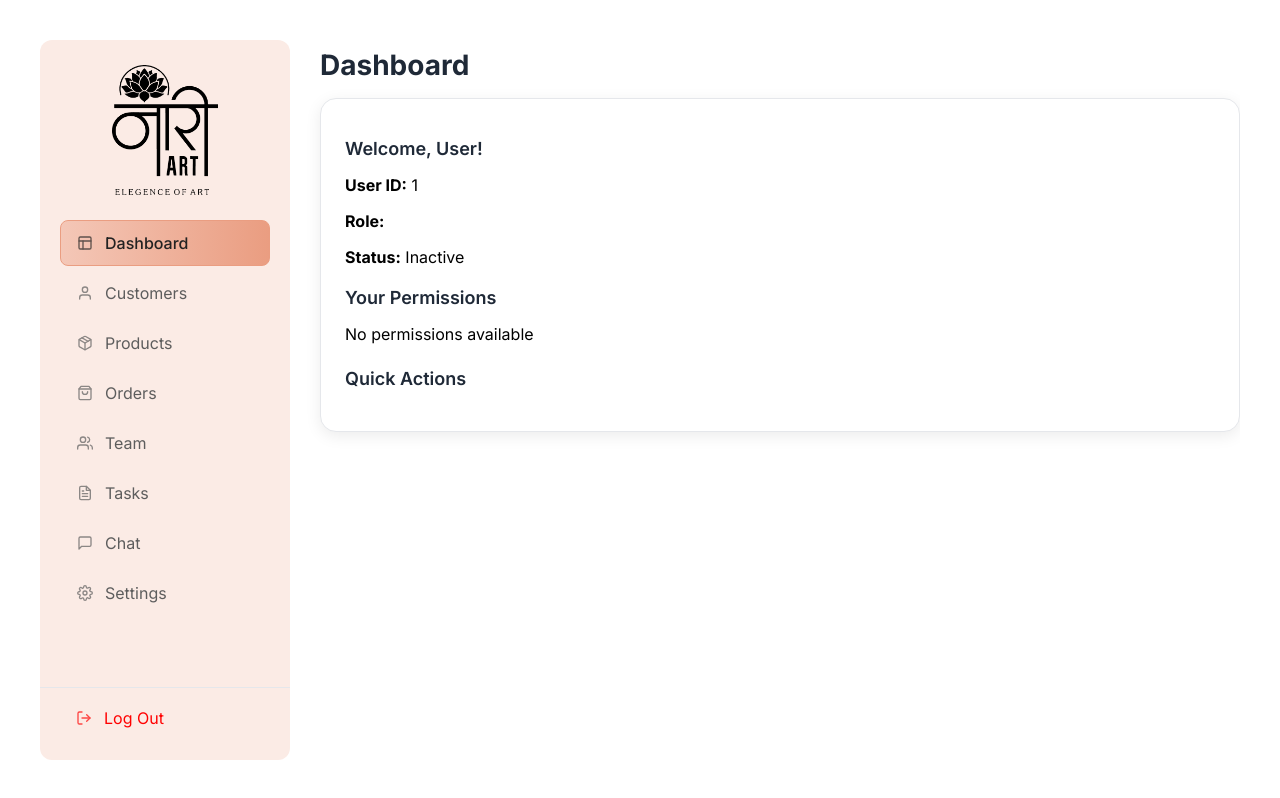
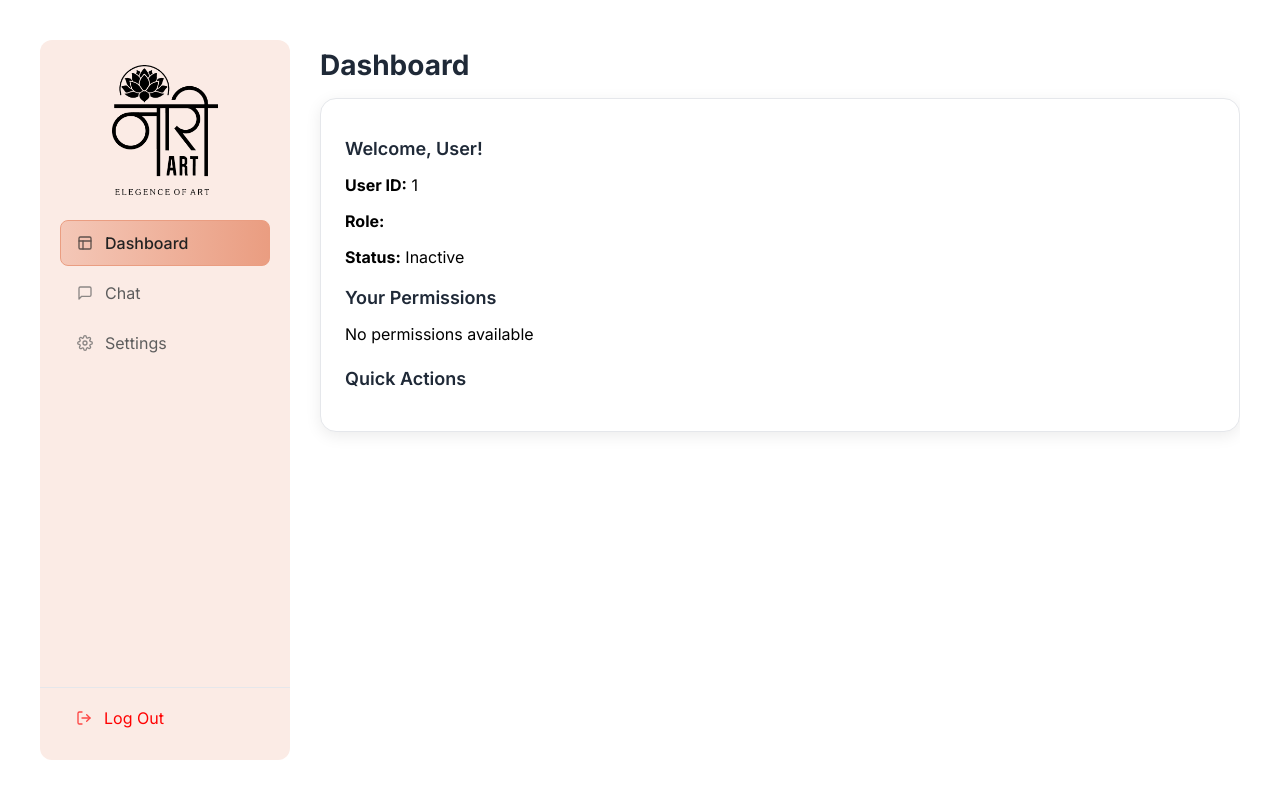
Before and after one commit to jaydip6867/naari, a React (Create React App) app: page /dashboard in a window 1280 px wide. Built offline with nearby package versions, Linux system fonts and the light colour scheme; sample sign-in values are in the browser's storage.

Commit message:
permission wise menu & tabs display

```diff
--- a/src/components/Settings.js
+++ b/src/components/Settings.js
@@ -832,15 +832,33 @@ const Settings = ({ onLogout }) => {
   };
 
   const tabs = [
-    { id: 'measurements', label: 'Measurements' },
-    { id: 'addons', label: 'Addons' },
-    { id: 'rolls', label: 'Rolls' },
-    { id: 'skills', label: 'Skills' },
-    { id: 'worktype', label: 'Work Type' },
-    { id: 'finance', label: 'Finance' },
-    { id: 'bank', label: 'Bank' },
+    { id: 'measurements', label: 'Measurements', permission: 'measurements' },
+    { id: 'addons', label: 'Addons', permission: 'addons' },
+    { id: 'rolls', label: 'Rolls', permission: 'roles' },
+    { id: 'skills', label: 'Skills', permission: 'skills' },
+    { id: 'worktype', label: 'Work Type', permission: 'worktypes' },
+    { id: 'finance', label: 'Finance', permission: 'accounting' },
+    { id: 'bank', label: 'Bank', permission: 'bank' },
   ];
 
+  // permission condition start
+  const permissions = JSON.parse(
+    localStorage.getItem("naari_permissions") || "[]"
+  );
+
+  const hasPermission = (collectionName) => {
+    const permission = permissions.find(
+      (p) => p.collectionName === collectionName
+    );
+
+    return permission?.view === true;
+  };
+
+  const visibleTabs = tabs.filter((tab) =>
+    hasPermission(tab.permission)
+  );
+
+  // permissions condition end
 
   const addMeasurementField = async () => {
     if (!newFieldName.trim()) {
@@ -1417,7 +1435,7 @@ const Settings = ({ onLogout }) => {
 
         {/* Tabs */}
         <div className="tabs">
-          {tabs.map(tab => (
+          {visibleTabs.map(tab => (
             <button
               key={tab.id}
               className={`tab tab-button ${activeTab === tab.id ? 'active' : ''}`}
@@ -2335,7 +2353,7 @@ const Settings = ({ onLogout }) => {
             {bankLoading ? (
               <div style={{ textAlign: 'center', padding: '40px', color: 'var(--gray-color)' }}>Loading bank details...</div>
             ) : bankList.length > 0 ? (
-              <div style={{ display: 'grid', gridTemplateColumns: 'repeat(auto-fill, minmax(300px, 1fr))', gap: '16px'}}>
+              <div style={{ display: 'grid', gridTemplateColumns: 'repeat(auto-fill, minmax(300px, 1fr))', gap: '16px' }}>
                 {bankList.map((bank, index) => (
                   <div key={index} style={{ padding: '16px', border: '1px solid var(--border-color)', borderRadius: '8px', background: 'white' }}>
                     <div style={{ display: 'flex', justifyContent: 'space-between', alignItems: 'start', marginBottom: '12px' }}>
@@ -2401,11 +2419,11 @@ const Settings = ({ onLogout }) => {
                     <div>
                       <label style={{ display: 'block', marginBottom: '6px', fontWeight: '600', fontSize: '14px', color: 'var(--primary-dark)' }}>Bank Type *</label>
                       <div style={{ display: 'flex', gap: '18px' }}>
-                        <div style={{ display: 'flex'}}>
+                        <div style={{ display: 'flex' }}>
                           <input type="radio" name="bankType" value="Personal" checked={bankForm.bankType === 'Personal'} onChange={(e) => setBankForm({ ...bankForm, bankType: e.target.value })} />
                           <label style={{ display: 'inline-block', marginLeft: '4px', fontWeight: '500', fontSize: '14px', color: 'var(--primary-dark)' }}>Personal</label>
                         </div>
-                        <div style={{ display: 'flex'}}>
+                        <div style={{ display: 'flex' }}>
                           <input type="radio" name="bankType" value="Corporate" checked={bankForm.bankType === 'Corporate'} onChange={(e) => setBankForm({ ...bankForm, bankType: e.target.value })} />
                           <label style={{ display: 'inline-block', marginLeft: '4px', fontWeight: '500', fontSize: '14px', color: 'var(--primary-dark)' }}>Corporate</label>
                         </div>
--- a/src/components/Sidebar.js
+++ b/src/components/Sidebar.js
@@ -8,16 +8,16 @@ const Sidebar = ({ onLogout }) => {
   const location = useLocation();
   const [isMobileMenuOpen, setIsMobileMenuOpen] = useState(false);
 
-  const navItems = [
-    { id: 'dashboard', label: 'Dashboard', icon: <FiLayout /> },
-    { id: 'customers', label: 'Customers', icon: <FiUser /> },
-    { id: 'products', label: 'Products', icon: <FiPackage /> },
-    { id: 'orders', label: 'Orders', icon: <FiShoppingBag /> },
-    { id: 'team', label: 'Team', icon: <FiUsers /> },
-    { id: 'tasks', label: 'Tasks', icon: <FiFileText /> },
-    { id: 'chat', label: 'Chat', icon: <FiMessageSquare /> },
-    { id: 'settings', label: 'Settings', icon: <FiSettings /> }
-  ];
+  // const navItems = [
+  //   { id: 'dashboard', label: 'Dashboard', icon: <FiLayout /> },
+  //   { id: 'customers', label: 'Customers', icon: <FiUser /> },
+  //   { id: 'products', label: 'Products', icon: <FiPackage /> },
+  //   { id: 'orders', label: 'Orders', icon: <FiShoppingBag /> },
+  //   { id: 'team', label: 'Team', icon: <FiUsers /> },
+  //   { id: 'tasks', label: 'Tasks', icon: <FiFileText /> },
+  //   { id: 'chat', label: 'Chat', icon: <FiMessageSquare /> },
+  //   { id: 'settings', label: 'Settings', icon: <FiSettings /> }
+  // ];
 
   // Get current active item based on route
   const getActiveItem = () => {
@@ -34,6 +34,88 @@ const Sidebar = ({ onLogout }) => {
   };
 
   const activeItem = getActiveItem();
+
+  // Permission condition start
+  const permissions = JSON.parse(
+    localStorage.getItem("naari_permissions") || "[]"
+  );
+
+  const hasPermission = (collectionName) => {
+    const permission = permissions.find(
+      (p) => p.collectionName === collectionName
+    );
+
+    return permission?.view === true;
+  };
+
+  const canViewSettings = [
+    "roles",
+    "worktypes",
+    "measurements",
+    "addons",
+    "incometypes",
+    "expensetypes",
+    "accounting",
+    "bankdetails",
+    "expensealerts",
+  ].some(hasPermission);
+
+  const navItems = [
+    {
+      id: "dashboard",
+      label: "Dashboard",
+      icon: <FiLayout />,
+    },
+    {
+      id: "customers",
+      label: "Customers",
+      icon: <FiUser />,
+      permission: "customers",
+    },
+    {
+      id: "products",
+      label: "Products",
+      icon: <FiPackage />,
+      permission: "products",
+    },
+    {
+      id: "orders",
+      label: "Orders",
+      icon: <FiShoppingBag />,
+      permission: "orders",
+    },
+    {
+      id: "team",
+      label: "Team",
+      icon: <FiUsers />,
+      permission: "staff",
+    },
+    {
+      id: "tasks",
+      label: "Tasks",
+      icon: <FiFileText />,
+      permission: "task",
+    },
+    {
+      id: "chat",
+      label: "Chat",
+      icon: <FiMessageSquare />,
+    },
+    {
+      id: "settings",
+      label: "Settings",
+      icon: <FiSettings />,
+      visible: canViewSettings,
+    }
+  ];
+
+  const visibleNavItems = navItems.filter(
+    (item) => !item.permission || hasPermission(item.permission)
+  );
+
+
+
+  //  permission condition end
 
   const handleNavClick = (itemId) => {
     navigate(`/${itemId}`);
@@ -75,11 +157,26 @@ const Sidebar = ({ onLogout }) => {
 
             {/* Mobile Navigation */}
             <nav className="mobile-nav">
-              {navItems.map(item => (
+              {/* {navItems.map(item => (
                 <a
                   key={item.id}
                   href={`#${item.id}`}
                   className={`mobile-nav-item ${activeItem === item.id ? 'active' : ''}`}
+                  onClick={(e) => {
+                    e.preventDefault();
+                    handleNavClick(item.id);
+                  }}
+                >
+                  <span className="nav-icon">{item.icon}</span>
+                  <span>{item.label}</span>
+                </a>
+              ))} */}
+              {visibleNavItems.map((item) => (
+                <a
+                  key={item.id}
+                  href={`#${item.id}`}
+                  className={`mobile-nav-item ${activeItem === item.id ? "active" : ""
+                    }`}
                   onClick={(e) => {
                     e.preventDefault();
                     handleNavClick(item.id);
@@ -109,11 +206,25 @@ const Sidebar = ({ onLogout }) => {
         </div>
 
         <nav className="nav-menu">
-          {navItems.map(item => (
+          {/* {navItems.map(item => (
             <a
               key={item.id}
               href={`#${item.id}`}
               className={`nav-item ${activeItem === item.id ? 'active' : ''}`}
+              onClick={(e) => {
+                e.preventDefault();
+                handleNavClick(item.id);
+              }}
+            >
+              <span className="nav-icon">{item.icon}</span>
+              <span>{item.label}</span>
+            </a>
+          ))} */}
+          {visibleNavItems.map((item) => (
+            <a
+              key={item.id}
+              href={`#${item.id}`}
+              className={`nav-item ${activeItem === item.id ? "active" : ""}`}
               onClick={(e) => {
                 e.preventDefault();
                 handleNavClick(item.id);
--- a/src/components/Team.js
+++ b/src/components/Team.js
@@ -40,7 +40,7 @@ const Team = ({ onLogout }) => {
 
       setStaff(staffList);
     } catch (err) {
-      console.error('Error fetching staff:', err);
+      // console.error('Error fetching staff:', err);
       setStaffError(err.response.data.Message || 'Failed to fetch staff');
     } finally {
       setStaffLoading(false);
@@ -57,7 +57,7 @@ const Team = ({ onLogout }) => {
       await fetchStaff();
       return savedStaff;
     } catch (err) {
-      console.error('Error saving staff:', err);
+      // console.error('Error saving staff:', err);
       throw err;
     }
   };
@@ -68,7 +68,7 @@ const Team = ({ onLogout }) => {
       await fetchStaff();
       return deletedStaff;
     } catch (err) {
-      console.error('Error deleting staff:', err);
+      // console.error('Error deleting staff:', err);
       throw err;
     }
   };
```
